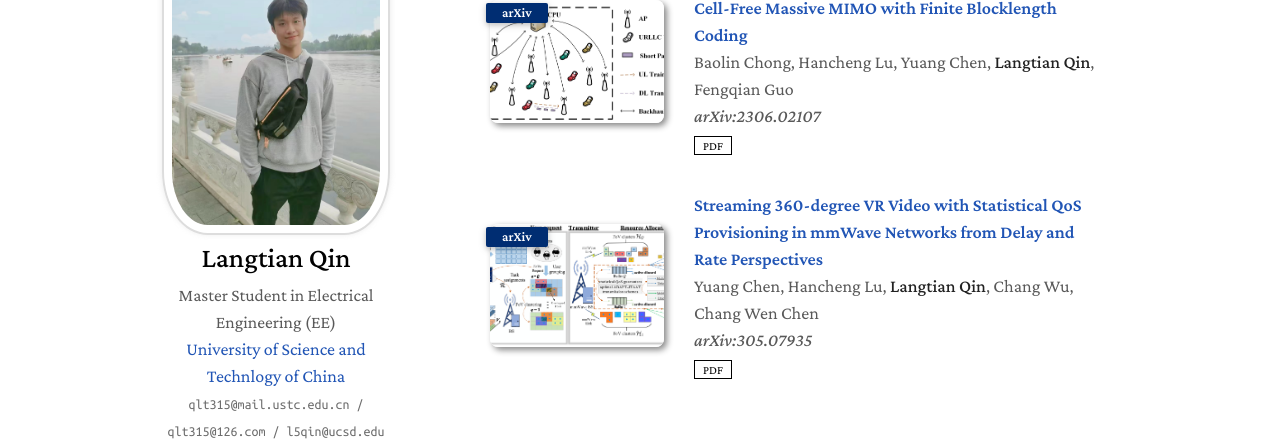
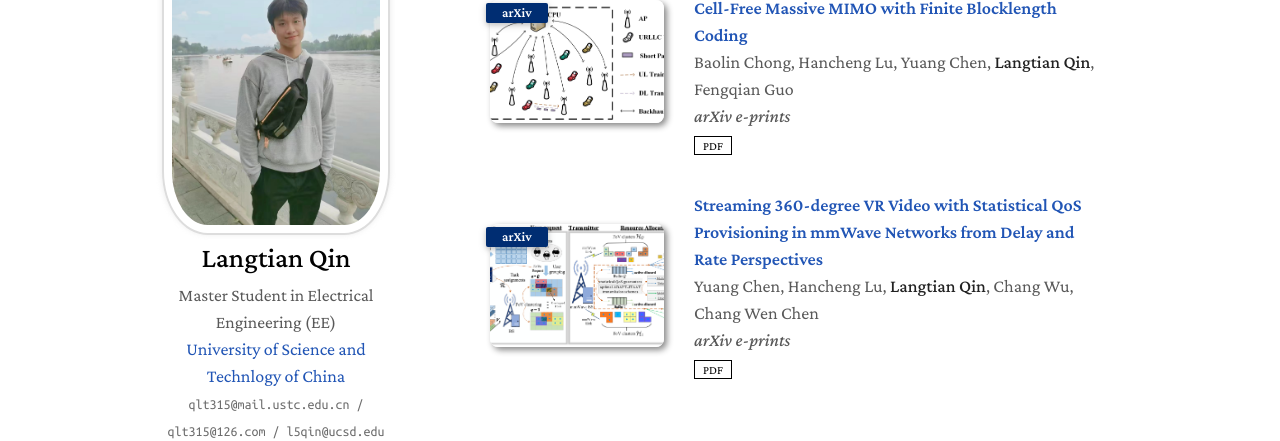
Before and after one commit to qlt315/qlt315.github.io, a Jekyll site: the page built from index.md, in a window 1280 px wide and 900 px high, scrolled down 1110 px. Shown: the part 154-595 px from the top of the window. Built offline with Jekyll 4.4.1, drawn with Linux system fonts in a browser that asks for light colours; a style sheet for code colours, icons or effects is not loaded.

Commit message:
Update preprints.yml

```diff
--- a/_data/preprints.yml
+++ b/_data/preprints.yml
@@ -3,7 +3,7 @@ main:
   - title: Achievable Sum Rate Optimization on NOMA-aided Cell-Free Massive MIMO with Finite Blocklength Coding
     authors: Baolin Chong, Hancheng Lu, Yuang Chen, <strong>Langtian Qin</strong>, Fengqian Guo
     conference_short: arXiv
-    conference: arXiv:2306.02107
+    conference: arXiv e-prints
     pdf: https://arxiv.org/abs/2306.02107
     image: ./assets/img/NOMA-CellFree.jpg
 
@@ -11,6 +11,6 @@ main:
   - title: Streaming 360-degree VR Video with Statistical QoS Provisioning in mmWave Networks from Delay and Rate Perspectives
     authors: Yuang Chen, Hancheng Lu, <strong>Langtian Qin</strong>, Chang Wu, Chang Wen Chen
     conference_short: arXiv
-    conference: arXiv:305.07935
+    conference: arXiv e-prints
     pdf: https://arxiv.org/abs/2305.07935
     image: ./assets/img/360VR.jpg
```
